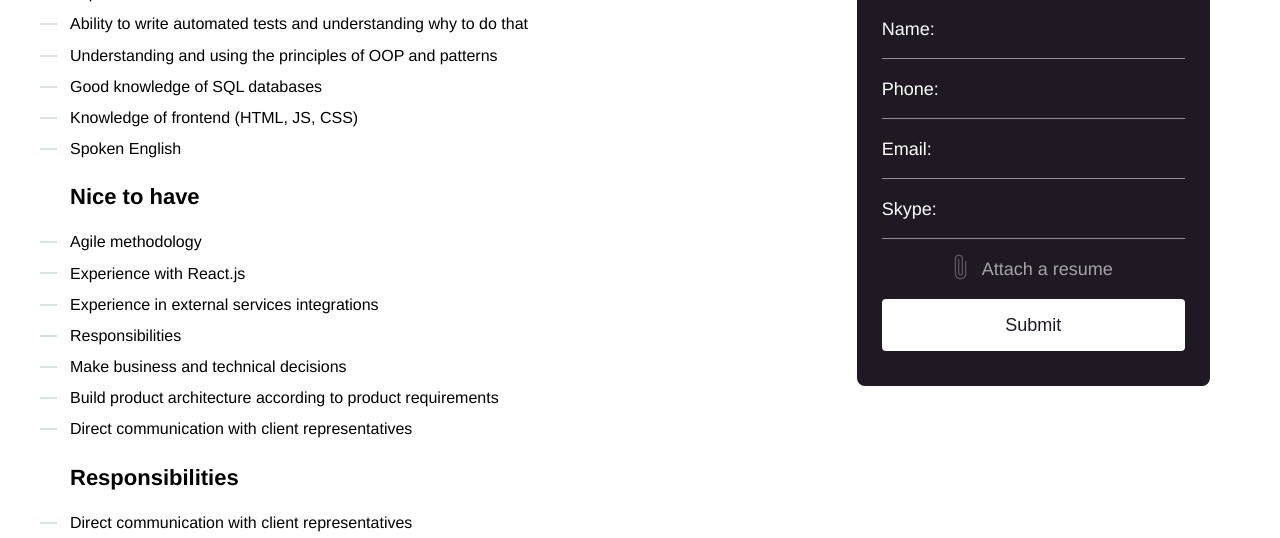
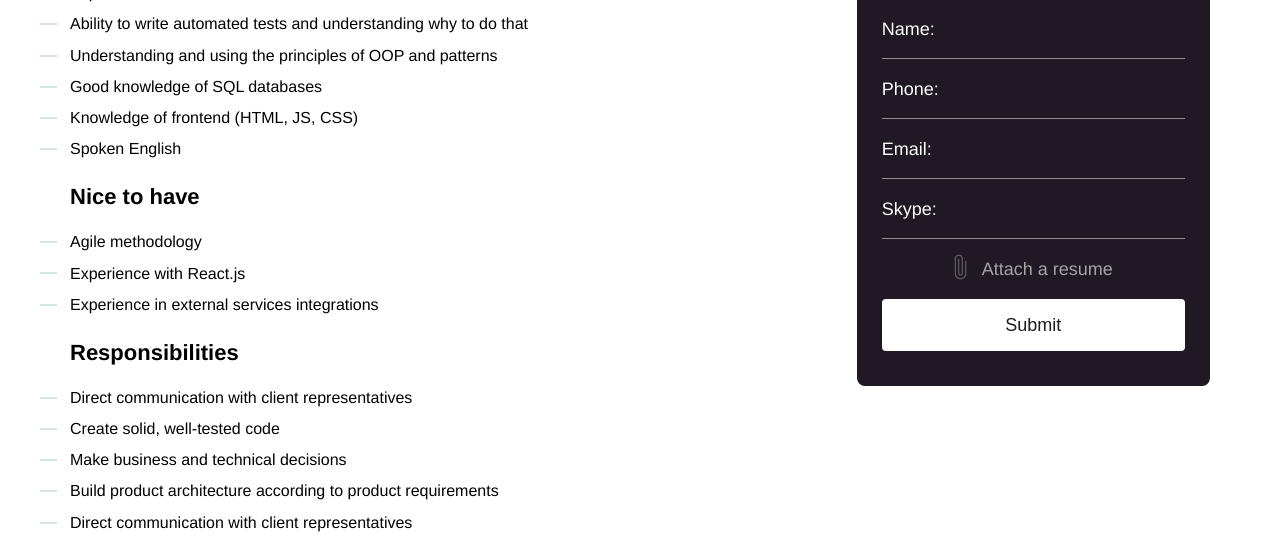
Before and after one commit to Anadea/anadea_jobs, a Gatsby site: page /middle-ruby-on-rails-developer/ in a window 1280 px wide. Shown: the part 414-952 px from the top of the page. Built offline with nearby package versions, Linux system fonts and the light colour scheme; Gatsby itself is replaced by a stand-in of ours.

Commit message:
Update jobs “middle-ruby-on-rails-developer”

```diff
--- a/src/jobs/middle-ruby-on-rails-developer.md
+++ b/src/jobs/middle-ruby-on-rails-developer.md
@@ -18,15 +18,14 @@ isActive: true
 * Agile methodology
 * Experience with React.js
 * Experience in external services integrations
-* Responsibilities
-* Make business and technical decisions
-* Build product architecture according to product requirements
-* Direct communication with client representatives
 
 ## **Responsibilities**
 
 * Direct communication with client representatives
 * Create solid, well-tested code
+* Make business and technical decisions
+* Build product architecture according to product requirements
+* Direct communication with client representatives
 
 ## **We offer**
 
```
